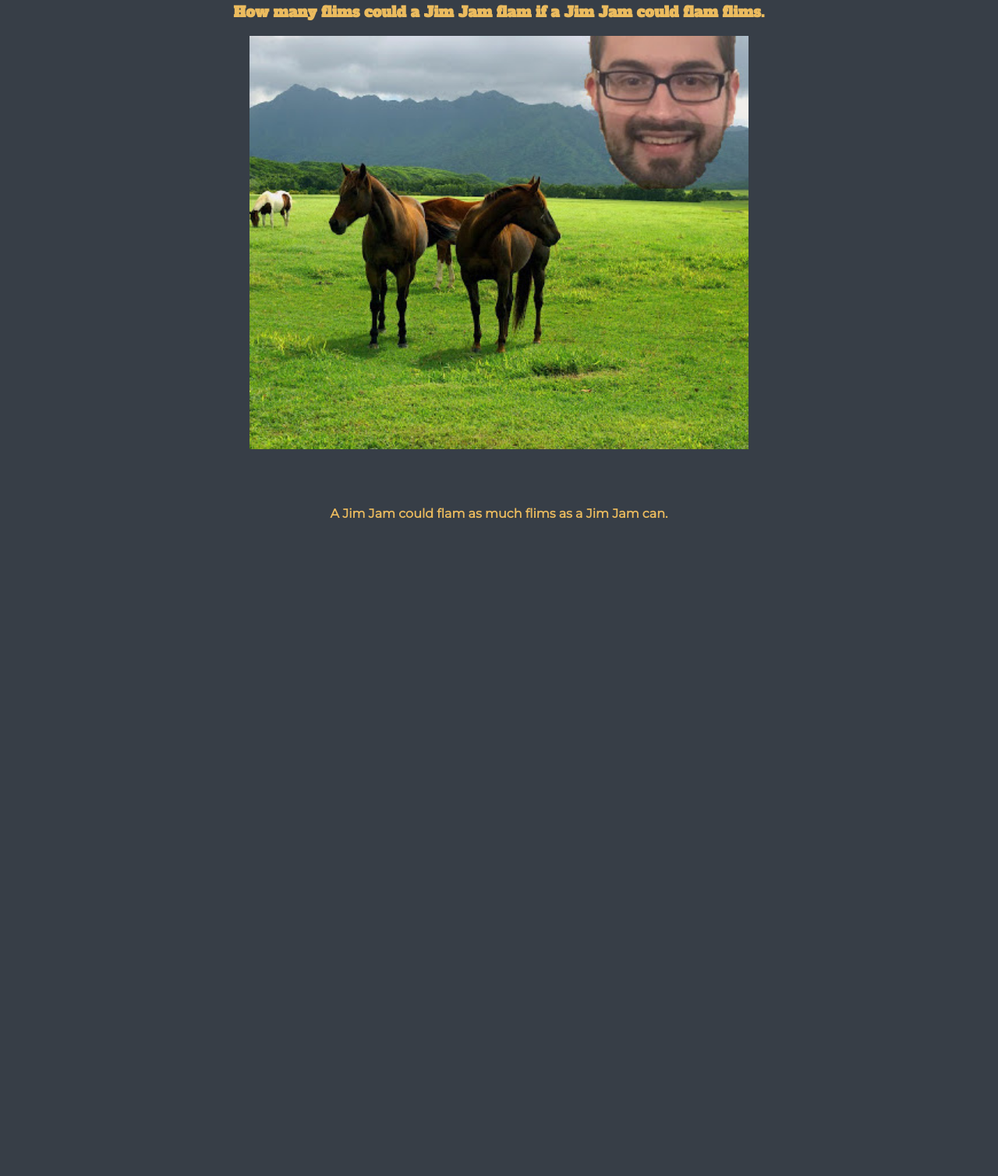
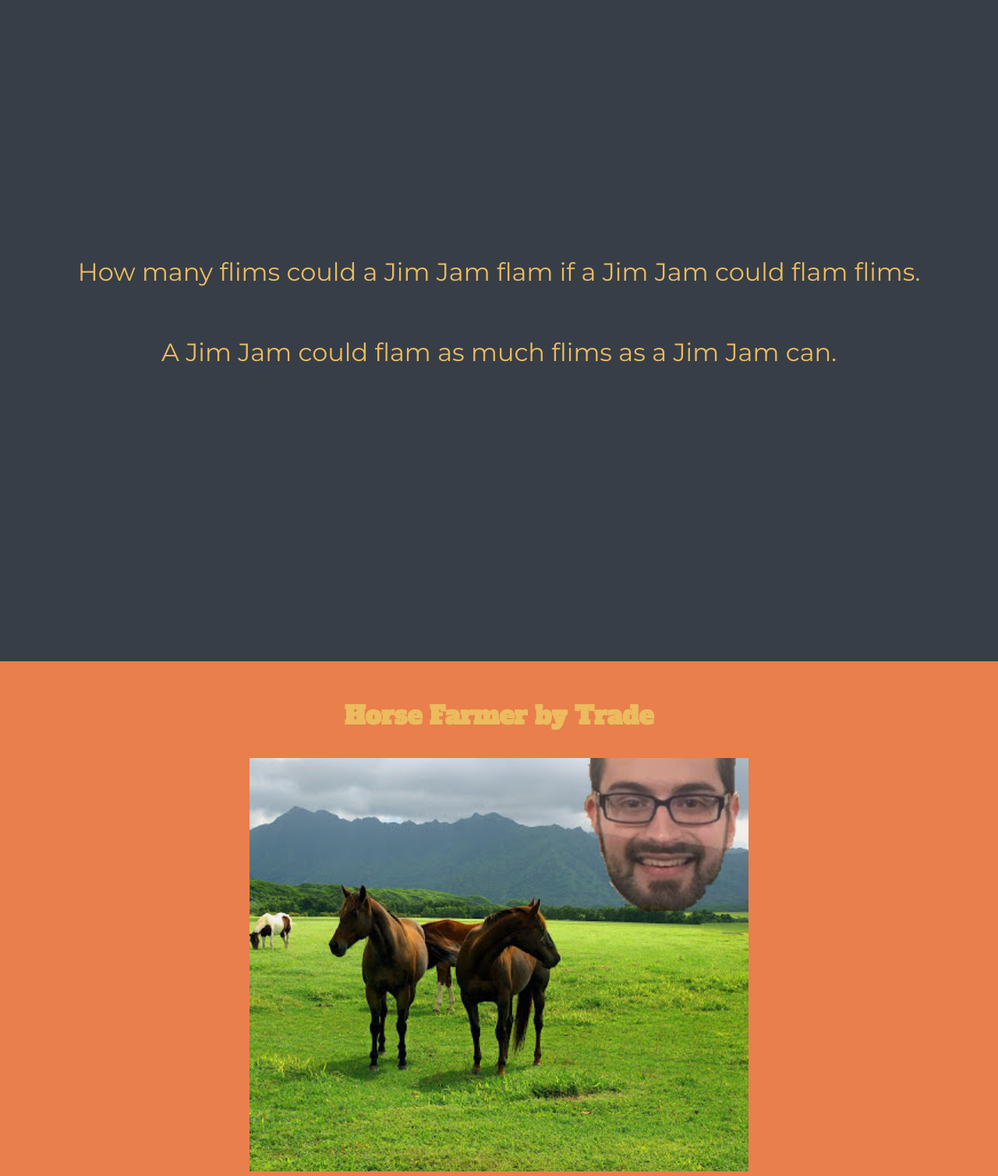
Before and after one commit to mattmatters/jimjam, a plain HTML site: page index.html in a window 1280 px wide. Shown: the part 1712-3220 px from the top of the page at 78% size. Before the commit the page ends 2520 px from the top, so only its background shows below. Drawn offline with Linux system fonts and the light colour scheme.

Commit message:
Better layout for maximum Jimmy

```diff
--- a/index.html
+++ b/index.html
@@ -33,10 +33,13 @@
             <img class="jimmy-giraffe" src="static/jimmy-squirrel.png" />
             <p>Jimmy once became a squirrel, just to drive you nuts.</p>
         </section>
-        <section class="contain">
-            <h3>How many flims could a Jim Jam flam if a Jim Jam could flam flims.</h3>
+        <section id="poem" class="contain">
+            <p>How many flims could a Jim Jam flam if a Jim Jam could flam flims.</p>
+            <p>A Jim Jam could flam as much flims as a Jim Jam can.</p>
+        </section>
+        <section id="horse" class="contain">
+            <h3 class="sub-header">Horse Farmer by Trade</h3>
             <img class="jimmy-giraffe" src="static/jim-horizon.jpg" />
-            <h4>A Jim Jam could flam as much flims as a Jim Jam can.</h4>
         </section>
     </body>
 </html>
--- a/static/style.css
+++ b/static/style.css
@@ -43,6 +43,10 @@ section {
     font-size: 2em;
 }
 
+#horse {
+    background-color: #E97F4C;
+}
+
 .contain {
     text-align: center;
     padding-top: 1em;
```
